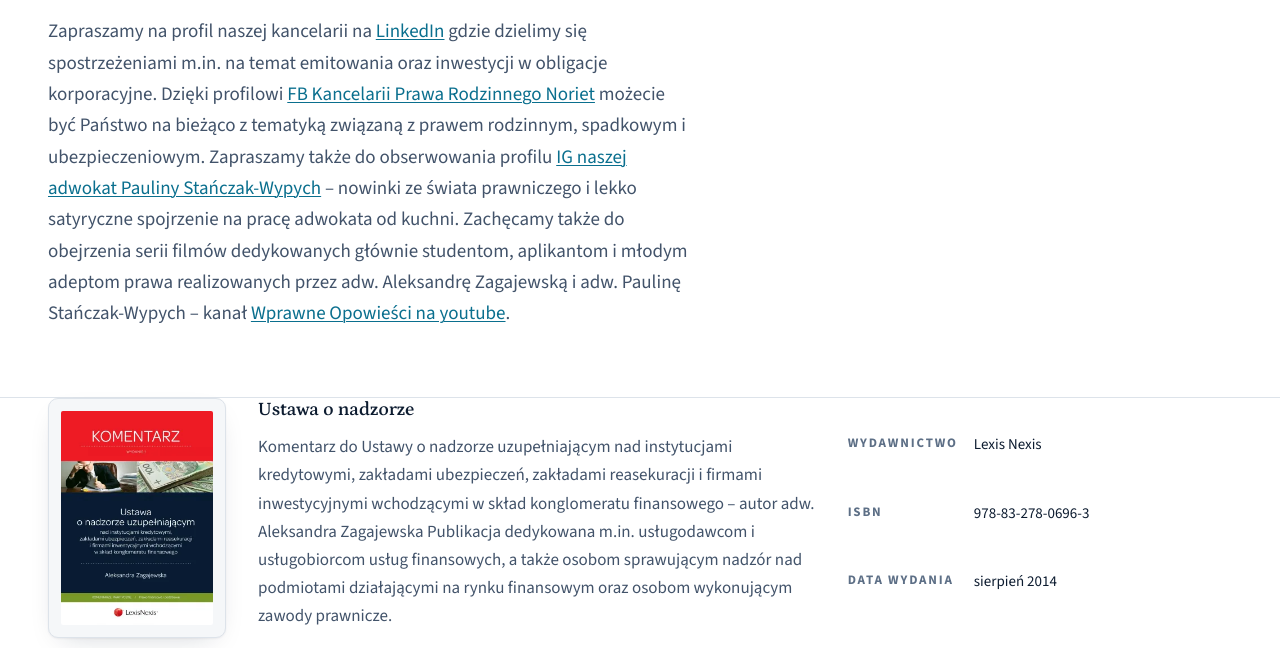
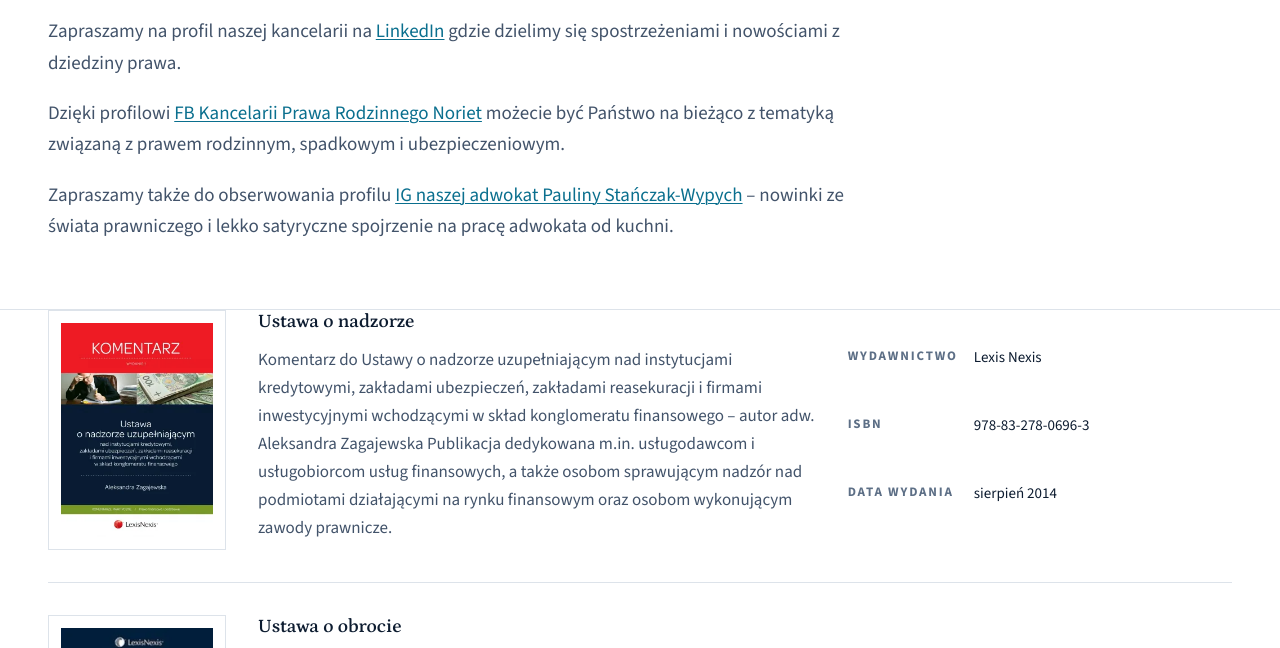
Before and after one commit to kancelaria-noriet/noriet.pl, an Eleventy site: page src/publikacje.njk in a window 1280 px wide. Shown: the part 286-934 px from the top of the page. Built offline with nearby package versions, Linux system fonts and the light colour scheme; Eleventy itself is replaced by a stand-in of ours; files that its build step writes are made by us from their sources.

Commit message:
style: square cover frames, wider hero, owner rewrite of the intro
The intro is now three shorter paragraphs, authored on the page instead of
migrated, so the migrator no longer generates it. The hero lead keeps the
shared 52rem cap. The cover frames lose their radius and fill.

```diff
--- a/src/_includes/generated/publikacje-intro.html
+++ /dev/null
@@ -1 +0,0 @@
-<p>Zapraszamy na profil naszej kancelarii na <a href="https://www.linkedin.com/company/noriet/">LinkedIn</a> gdzie dzielimy się spostrzeżeniami m.in. na temat emitowania oraz inwestycji w obligacje korporacyjne. Dzięki profilowi <a href="https://www.facebook.com/NorietSKA/">FB Kancelarii Prawa Rodzinnego Noriet</a> możecie być Państwo na bieżąco z tematyką związaną z prawem rodzinnym, spadkowym i ubezpieczeniowym. Zapraszamy także do obserwowania profilu <a href="https://instagram.com/adw_paulinastanczak">IG naszej adwokat Pauliny Stańczak-Wypych</a> – nowinki ze świata prawniczego i lekko satyryczne spojrzenie na pracę adwokata od kuchni. Zachęcamy także do obejrzenia serii filmów dedykowanych głównie studentom, aplikantom i młodym adeptom prawa realizowanych przez adw. Aleksandrę Zagajewską i adw. Paulinę Stańczak-Wypych – kanał <a href="https://www.youtube.com/c/WprawneOpowieści">Wprawne Opowieści na youtube</a>.</p>
--- a/src/assets/css/main.css
+++ b/src/assets/css/main.css
@@ -355,21 +355,15 @@ h3 { font-size: var(--t-lg); line-height: 1.3; margin: var(--s5) 0 var(--s3); }
    One row per publication: cover, description, publisher data. The covers are
    2016 uploads capped at 270 px wide (tools/covers.mjs), so the cover column
    stays narrow enough for them to render at roughly 2x. They sit in a padded
-   frame, because five covers with five different edge colours need one shared
-   edge to line up against.
+   square frame, because five covers with five different edge colours need one
+   shared edge to line up against.
    Narrow screens stack the frame above the text — a side-by-side thumbnail
    squeezes the description into about 40 characters a line. */
-/* the shared hero rule caps the block at 52rem, about 95 characters a line.
-   This intro is a full paragraph, so hold it to the reading measure. */
-.service-hero--center .wrap > .pub-intro { max-width: var(--measure); }
 .pub-list { list-style: none; margin: 0 0 var(--s8); padding: 0; display: grid; gap: var(--s6); }
 .pub { display: grid; gap: var(--s4); padding-bottom: var(--s6); border-bottom: 1px solid var(--line); }
 .pub:last-child { padding-bottom: 0; border-bottom: 0; }
-.pub__frame {
-  width: 144px; padding: var(--s3); background: var(--paper-2);
-  border: 1px solid var(--line); border-radius: var(--radius-lg); box-shadow: var(--shadow);
-}
-.pub__cover { display: block; width: 100%; height: auto; border-radius: 2px; }
+.pub__frame { width: 144px; padding: var(--s3); border: 1px solid var(--line); }
+.pub__cover { display: block; width: 100%; height: auto; }
 .pub__title { font-size: var(--t-md); letter-spacing: normal; margin: 0 0 var(--s3); }
 .pub__desc p { margin: 0 0 var(--s3); }
 .pub__desc p:last-child { margin-bottom: 0; }
--- a/src/publikacje.njk
+++ b/src/publikacje.njk
@@ -17,8 +17,18 @@
   <div class="wrap">
     <p class="kicker">Kancelaria</p>
     <h1>Publikacje</h1>
-    <div class="service-hero__lead prose pub-intro">
-      {% include "generated/publikacje-intro.html" %}
+    <div class="service-hero__lead prose">
+      <p>Zapraszamy na profil naszej kancelarii na
+      <a href="https://www.linkedin.com/company/noriet/">LinkedIn</a> gdzie
+      dzielimy się spostrzeżeniami i nowościami z dziedziny prawa.</p>
+      <p>Dzięki profilowi
+      <a href="https://www.facebook.com/NorietSKA/">FB Kancelarii Prawa Rodzinnego Noriet</a>
+      możecie być Państwo na bieżąco z tematyką związaną z prawem rodzinnym,
+      spadkowym i ubezpieczeniowym.</p>
+      <p>Zapraszamy także do obserwowania profilu
+      <a href="https://instagram.com/adw_paulinastanczak">IG naszej adwokat Pauliny Stańczak-Wypych</a>
+      – nowinki ze świata prawniczego i lekko satyryczne spojrzenie na pracę
+      adwokata od kuchni.</p>
     </div>
   </div>
 </header>
```
Also changed, not shown: 1 other file.
